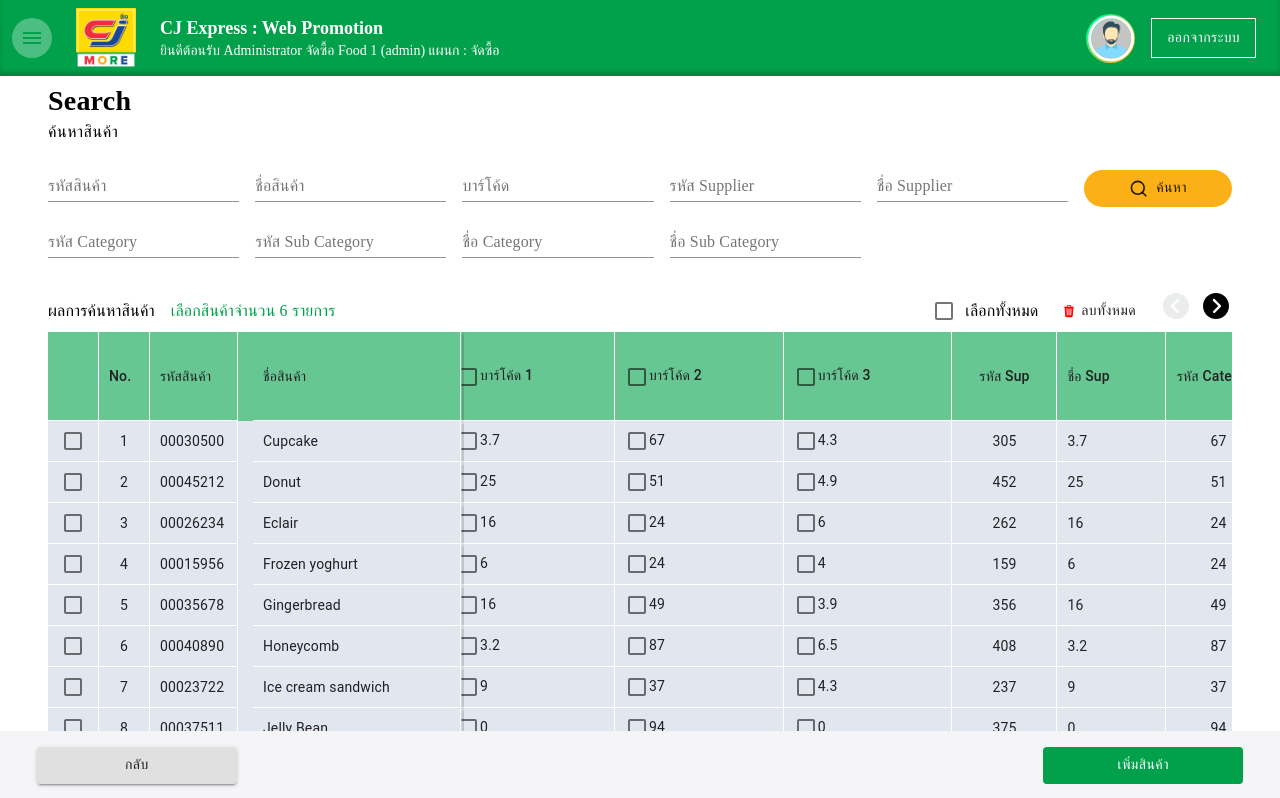
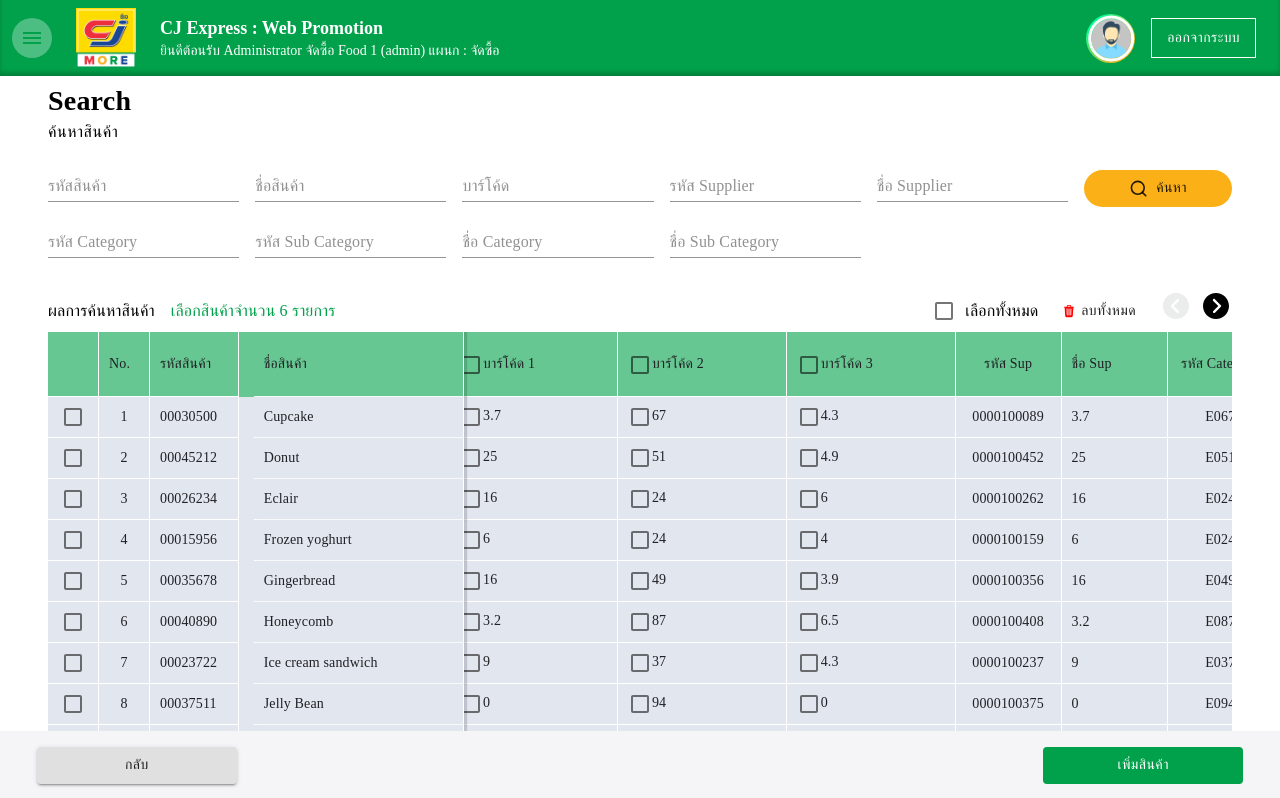
Before and after one commit to Arnuth/Prototype-WEB-PRO, a React (Create React App) app: page /promotion/productsearch in a window 1280 px wide. Shown: the top 798 px of the page. Built offline with nearby package versions, Linux system fonts and the light colour scheme.

Commit message:
fix bug table freeze column for chrome

```diff
--- a/src/assets/css/Pro-Search.css
+++ b/src/assets/css/Pro-Search.css
@@ -4,16 +4,23 @@
 .StickBarCtrl{top: 120px;}
 .wrapSearch .MuiDataGrid-root .MuiDataGrid-columnsContainer{ top: 162px;}
 #left-button.disabled svg,#right-button.disabled svg{color: #ebecec;}
+
+.wrapSearch .MuiFormLabel-root{ font-size: 16px; font-weight: 500; color: #919191;}
+.wrapSearch .MuiFormLabel-root.Mui-focused,.excluded-pro .MuiFormLabel-root{color: #919191}
 /* .displayTable{overflow-x: hidden!important;} */
 /* .displayTable [class*="makeStyles-paper"]{overflow-x: auto;}
 .displayTable .MuiTableContainer-root{width: 200vw!important;} */
 /* .displayTable{max-height: calc(100vh - 300px);} */
-.tableContent{box-shadow: none;}
-.tableContent tr>*{color: #202124;border-bottom-color: #fff; border-right: 1px solid #fff}
+.tableContent{box-shadow: none;overflow:auto;/*position: sticky;top: 0;z-index: 10;*/}
+.tableContent tr>*{color: #202124;border-bottom-color: #fff; border-right: 1px solid #fff;font-family: "Sarabun";}
 .tableContent thead{position: relative; z-index: 2;}
+/* .tableContent thead tr:nth-child(1) th{background: white;
+    position: sticky;
+    top: 0;
+    z-index: 10;} */
 .tableContent thead>tr,.tableContent thead>tr .MuiTableCell-stickyHeader{background-color: #66c792;}
 .tableContent tbody>tr{background-color: #E2E6EF;}
-.tableContent tbody>tr.MuiTableRow-root.Mui-selected, .tableContent tbody>tr.MuiTableRow-root.Mui-selected:hover{background-color: #E2E6EF;} /*eaf0fc*/
+.tableContent tbody>tr.MuiTableRow-root.Mui-selected, .tableContent tbody>tr.MuiTableRow-root.Mui-selected:hover{background-color: #E2E6EF;}
 .tableContent thead>tr>*,.tableContent tbody>tr>*{padding:8px 10px;max-width: 100px;}
 .tableContent .MuiCheckbox-colorSecondary.Mui-checked{color:rgba(0, 0, 0, 0.54);}
 .tableContent tr>*:first-child,
@@ -22,4 +29,4 @@
 .tableContent tr>*:nth-child(4){position: sticky; left: 0; z-index: 3;background-color: #E2E6EF;}
 .tableContent tr>*:nth-child(2){left: 51px;}
 .tableContent tr>*:nth-child(3){left: 102px;}
-.tableContent tr>*:nth-child(4){left: 205px;box-shadow: 3px 0 1px rgba(0,0,0,0.15);}
+.tableContent tr>*:nth-child(4){left: 205.5px;box-shadow: 3px 0 1px rgba(0,0,0,0.15);}
--- a/src/pages/promotion/ProductSearchTable.js
+++ b/src/pages/promotion/ProductSearchTable.js
@@ -16,7 +16,7 @@ import TableRow from '@material-ui/core/TableRow';
 // import TableSortLabel from '@material-ui/core/TableSortLabel';
 // import Toolbar from '@material-ui/core/Toolbar';
 // import Typography from '@material-ui/core/Typography';
-// import Paper from '@material-ui/core/Paper';
+import Paper from '@material-ui/core/Paper';
 // import Checkbox from '@material-ui/core/Checkbox';
 // import IconButton from '@material-ui/core/IconButton';
 // import Tooltip from '@material-ui/core/Tooltip';
@@ -129,19 +129,19 @@ function createData(ProID, Name, Bar1, Bar2, Bar3, SupID, SupName, CatID, CatNam
 
 
 const rows = [
-  createData('00030500', 'Cupcake', 3.7, 67, 4.3, 305, 3.7, 67, 4.3, 305, 3.7, 67, 4.3),
-  createData('00045212', 'Donut', 25.0, 51, 4.9, 452, 25.0, 51, 4.9, 452, 25.0, 51, 4.9),
-  createData('00026234', 'Eclair', 16.0, 24, 6.0, 262, 16.0, 24, 6.0, 262, 16.0, 24, 6.0),
-  createData('00015956', 'Frozen yoghurt', 6.0, 24, 4.0, 159, 6.0, 24, 4.0, 159, 6.0, 24, 4.0),
-  createData('00035678', 'Gingerbread', 16.0, 49, 3.9, 356, 16.0, 49, 3.9, 356, 16.0, 49, 3.9),
-  createData('00040890', 'Honeycomb', 3.2, 87, 6.5, 408, 3.2, 87, 6.5, 408, 3.2, 87, 6.5),
-  createData('00023722', 'Ice cream sandwich', 9.0, 37, 4.3, 237, 9.0, 37, 4.3, 237, 9.0, 37, 4.3),
-  createData('00037511', 'Jelly Bean', 0.0, 94, 0.0, 375, 0.0, 94, 0.0, 375, 0.0, 94, 0.0),
-  createData('00051812', 'KitKat', 26.0, 65, 7.0, 518, 26.0, 65, 7.0, 518, 26.0, 65, 7.0),
-  createData('00039213', 'Lollipop', 0.2, 98, 0.0, 392, 0.2, 98, 0.0, 392, 0.2, 98, 0.0),
-  createData('00031814', 'Marshmallow', 0, 81, 2.0, 318, 0, 81, 2.0, 318, 0, 81, 2.0),
-  createData('00036015', 'Nougat', 19.0, 9, 37.0, 360, 19.0, 9, 37.0, 360, 19.0, 9, 37.0),
-  createData('00043716', 'Oreo', 18.0, 63, 4.0, 437, 18.0, 63, 4.0, 437, 18.0, 63, 4.0),
+  createData('00030500', 'Cupcake', 3.7, 67, 4.3, '0000100089', 3.7, 'E067', 4.3, 'ES305', 3.7, 67, 'A'),
+  createData('00045212', 'Donut', 25.0, 51, 4.9, '0000100452', 25.0, 'E051', 4.9, 'ES452', 25.0, 51, 'CP'),
+  createData('00026234', 'Eclair', 16.0, 24, 6.0, '0000100262', 16.0, 'E024', 6.0, 'ES262', 16.0, 24, 'A'),
+  createData('00015956', 'Frozen yoghurt', 6.0, 24, 4.0, '0000100159', 6.0, 'E024', 4.0, 'ES159', 6.0, 24, 'A'),
+  createData('00035678', 'Gingerbread', 16.0, 49, 3.9, '0000100356', 16.0, 'E049', 3.9, 'ES356', 16.0, 49, 'A'),
+  createData('00040890', 'Honeycomb', 3.2, 87, 6.5, '0000100408', 3.2, 'E087', 6.5, 'ES408', 3.2, 87, 'N'),
+  createData('00023722', 'Ice cream sandwich', 9.0, 37, 4.3, '0000100237', 9.0, 'E037', 4.3, 'ES237', 9.0, 37, 'C'),
+  createData('00037511', 'Jelly Bean', 0.0, 94, 0.0, '0000100375', 0.0, 'E094', 0.0, 'ES375', 0.0, 94, 'N'),
+  createData('00051812', 'KitKat', 26.0, 65, 7.0, '0000100518', 26.0, 'E065', 7.0, 'ES518', 26.0, 65, 'A'),
+  createData('00039213', 'Lollipop', 0.2, 98, 0.0, '0000100392', 0.2, 'E098', 0.0, 'ES392', 0.2, 98, 'CP'),
+  createData('00031814', 'Marshmallow', 0, 81, 2.0, '0000100318', 0, 'E081', 2.0, 'ES318', 0, 81, 'A'),
+  createData('00036015', 'Nougat', 19.0, 9, 37.0, '0000100360', 19.0, 'E009', 37.0, 'ES360', 19.0, 9, 'N'),
+  createData('00043716', 'Oreo', 18.0, 63, 4.0, '0000100437', 18.0, 'E063', 4.0, 'ES437', 18.0, 63, 'C'),
 
 ];
 
@@ -400,6 +400,19 @@ EnhancedTableHead.propTypes = {
   const [qCatName, setQCatName] = useState("")
   const [qSubCatName, setQSubCatName] = useState("")
 
+  function clearInput() {
+    setQProID("");
+    setQName("");
+    setQBarcode("");
+    setQSupID("");
+    setQSupName("");
+
+    setQCatID("");
+    setQSubCatID("");
+    setQCatName("");
+    setQSubCatName("");
+  }
+
   // console.log(qProID);
 
   return (
@@ -548,7 +561,10 @@ EnhancedTableHead.propTypes = {
                   }
                   label="เลือกทั้งหมด"
                 />
-                <Button variant="text">
+                <Button
+                  variant="text"
+                  onClick={() => clearInput()}
+                >
                   <IoTrash color="#f00" style={{ marginRight: ".3rem" }} />
                   ลบทั้งหมด
                 </Button>
@@ -576,16 +592,22 @@ EnhancedTableHead.propTypes = {
               id="dsTable"
               className="displayTable MuiDataGrid-window"
               style={{overflowX:"hidden"}}
-              ref={dsTable}
+              // ref={dsTable}
             >
-                <div className="MuiDataGrid-dataContainer" style={{width:"150vw",}}>
-
+                <div className="hiddenScroll"
+                // style={{width:"150vw",}}
+                style={{overflow:'hidden'}}
+                >
+              <Paper className={classes.root} style={{marginBottom:'-16px'}} >
                 {/* <EnhancedTableToolbar numSelected={selected.length} /> */}
-                <TableContainer style={{overflow:"visible"}}>
+                <TableContainer
+                // style={{maxHeight:"400px"}}
+                ref={dsTable}
+                >
                   <Table
                     stickyHeader
                     className={`tableContent ${classes.table}`}
-                    style={{overflow:"hidden"}}
+                    style={{width:"150vw"}}
                     aria-labelledby="tableTitle"
                     // size={dense ? "small" : "medium"}
                     aria-label="sticky table"
@@ -721,6 +743,8 @@ EnhancedTableHead.propTypes = {
                   onChangeRowsPerPage={handleChangeRowsPerPage}
                 /> */}
 
+                </Paper>
+
                 </div>
 
             </div>
```
